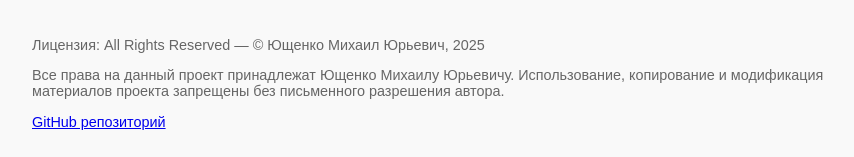
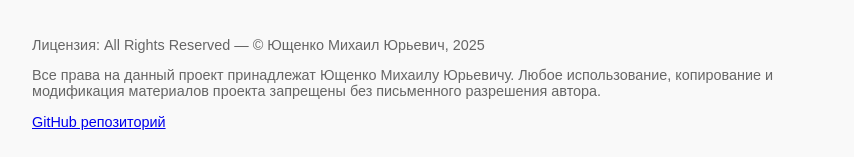
Before and after one commit to Misha0966/New-project, a plain HTML site: page index.html in a window 1280 px wide. Shown: the part 502-659 px from the top of the page, without its empty margins (208-1062 px from the left). Drawn offline with Linux system fonts and the light colour scheme.

Commit message:
index.html

```diff
--- a/index.html
+++ b/index.html
@@ -35,9 +35,7 @@
 
 <footer>
     <p>Лицензия: All Rights Reserved — © Ющенко Михаил Юрьевич, 2025</p>
-    <p>Все права на данный проект принадлежат Ющенко Михаилу Юрьевичу.
-        Использование, копирование и модификация материалов проекта
-        запрещены без письменного разрешения автора.</p>
+    <p>Все права на данный проект принадлежат Ющенко Михаилу Юрьевичу. Любое использование, копирование и модификация материалов проекта запрещены без письменного разрешения автора.</p>
 
     <p><a href="https://github.com/Misha0966/New-project">GitHub  репозиторий</a></p>
 </footer>
```
